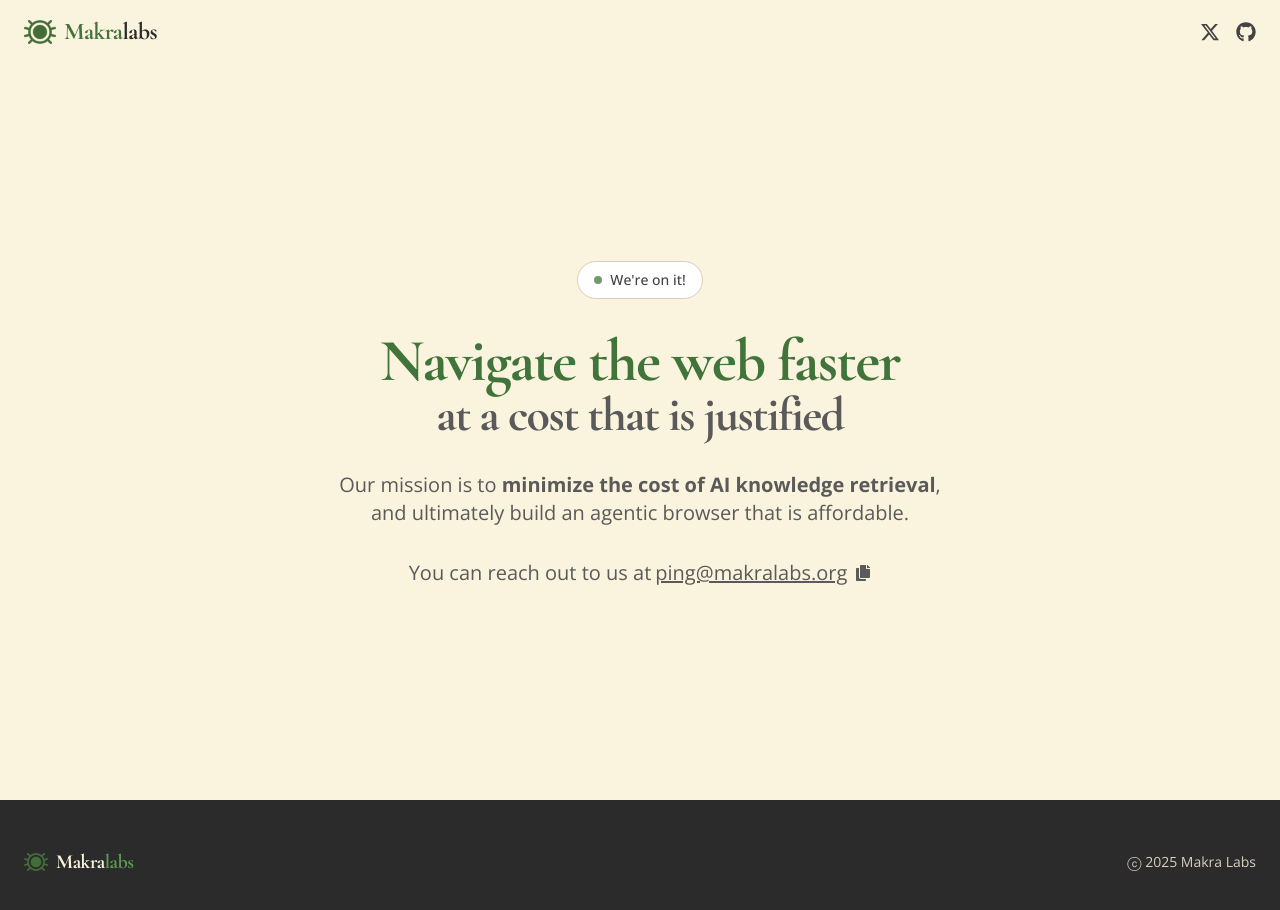
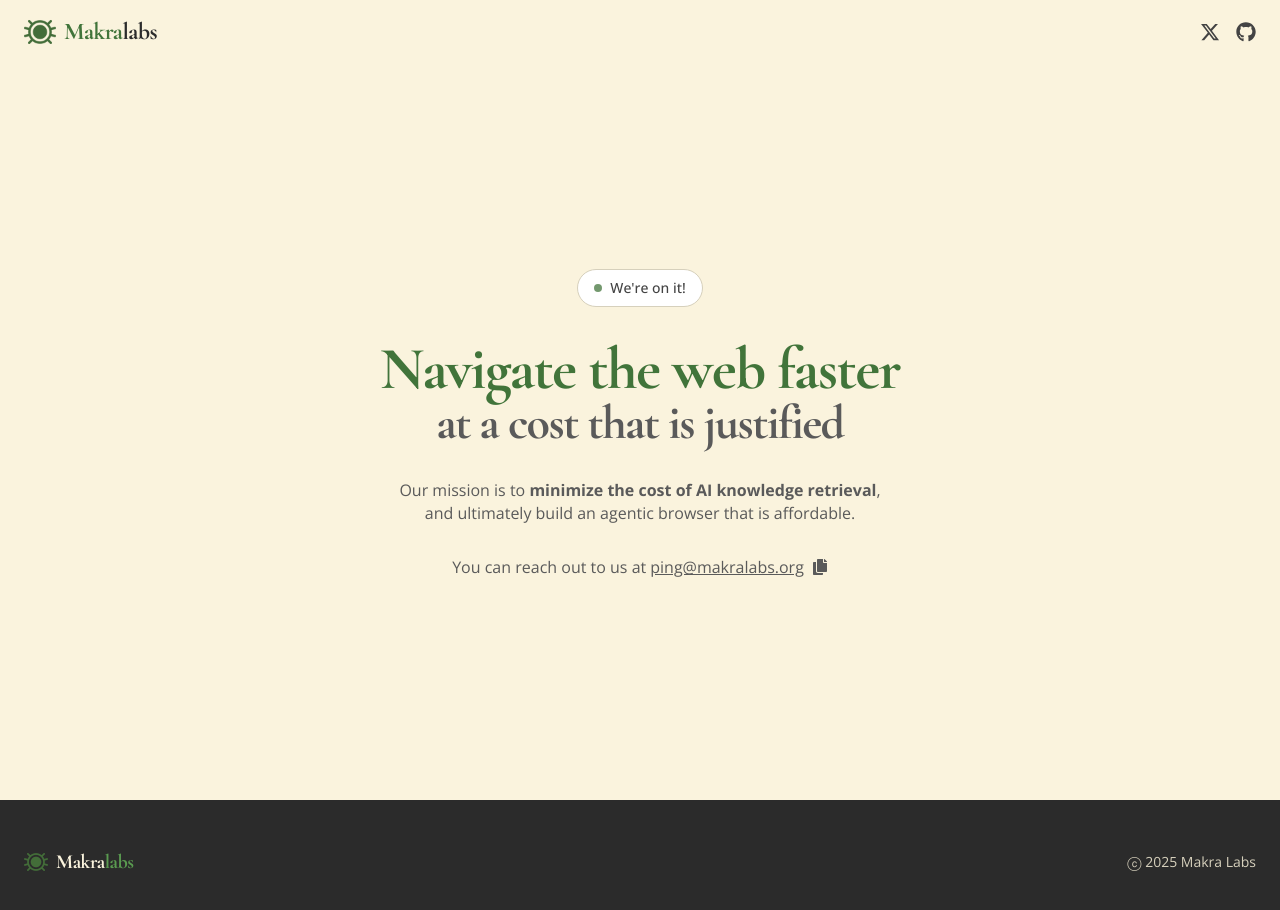
Before and after one commit to makrawl/webapps, a Next.js app in the folder apps/makralabs-landing/: page / in a window 1280 px wide. Shown: the top 910 px of the page. Built offline with nearby package versions, Linux system fonts and the light colour scheme.

Commit message:
Fixed lint errors

```diff
--- a/apps/makralabs-landing/package.json
+++ b/apps/makralabs-landing/package.json
@@ -9,6 +9,7 @@
     "build": "next build",
     "start": "next start",
     "lint": "eslint --max-warnings 0",
+    "lint:fix": "eslint --fix",
     "check-types": "tsc --noEmit"
   },
   "dependencies": {
--- a/apps/makralabs-landing/src/app/page.js
+++ b/apps/makralabs-landing/src/app/page.js
@@ -98,7 +98,7 @@ export default function Home() {
                 color: "var(--makra-foreground-dark-100)",
               }}
             >
-              We're on it!
+              We&apos;re on it!
             </span>
           </div>
 
@@ -121,7 +121,7 @@ export default function Home() {
           </h1>
 
           <p
-            className="text-xs md:text-xl mb-4 md:mb-8 leading-relaxed flex flex-col"
+            className="text-xs md:text-base mb-4 md:mb-8 leading-relaxed flex flex-col"
             style={{
               fontFamily: "var(--font-open-sans)",
               color: "var(--makra-foreground-dark-200)",
@@ -138,7 +138,7 @@ export default function Home() {
           </p>
 
           <p
-            className="text-xs md:text-xl mb-4 md:mb-8 leading-relaxed flex flex-row items-center justify-center gap-1"
+            className="text-xs md:text-base mb-4 md:mb-8 leading-relaxed flex flex-row items-center justify-center gap-1"
             style={{
               fontFamily: "var(--font-open-sans)",
               color: "var(--makra-foreground-dark-200)",
--- a/package.json
+++ b/package.json
@@ -5,6 +5,7 @@
     "build": "turbo run build",
     "dev": "turbo run dev",
     "lint": "turbo run lint",
+    "lint:fix": "turbo run lint:fix",
     "format": "prettier --write \"**/*.{ts,tsx,md}\"",
     "check-types": "turbo run check-types"
   },
```
Also changed, not shown: apps/makralabs-landing/src/app/layout.js (+6 -1 lines), 1 other file (tests, documents, lock files or other folders).
